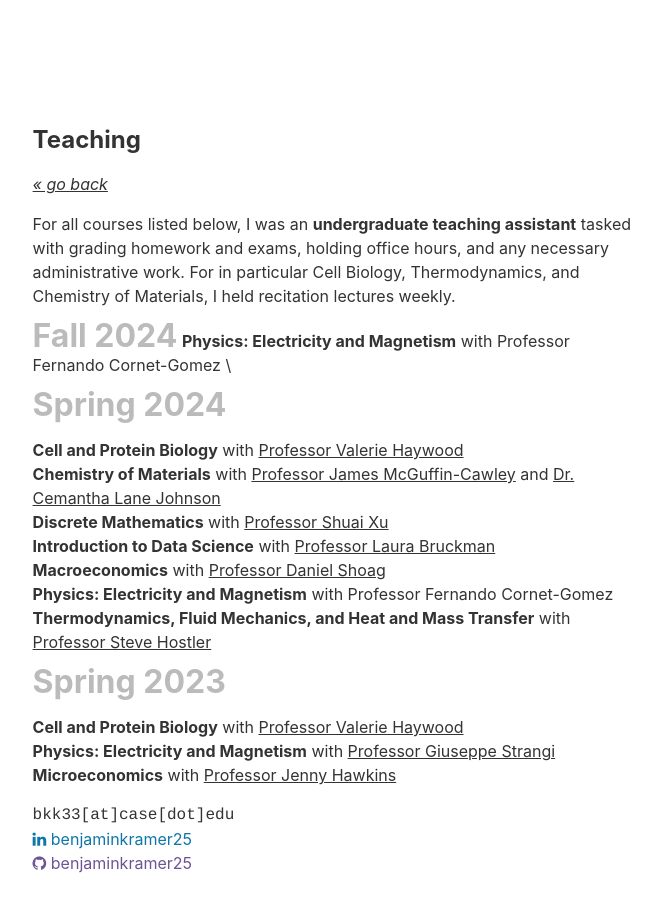
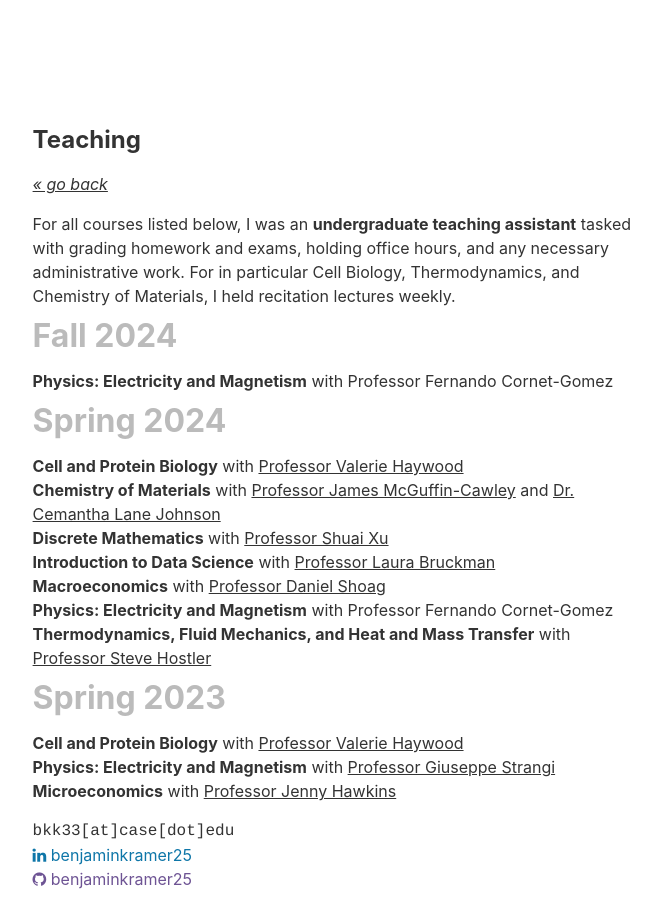
Before and after one commit to benjaminkramer64/benjaminkramer25.github.io, a Jekyll site: the page built from teaching.md, in a window 1280 px wide. Shown: the whole page, without its empty margins (313-974 px from the left). Built offline with Jekyll 4.4.1, drawn with Linux system fonts in a browser that asks for light colours.

```diff
--- a/teaching.md
+++ b/teaching.md
@@ -7,7 +7,8 @@ title: Teaching
 For all courses listed below, I was an **undergraduate teaching assistant** tasked with grading homework and exams, holding office hours, and any necessary administrative work. For in particular Cell Biology, Thermodynamics, and Chemistry of Materials, I held recitation lectures weekly.
 
 <span style="font-size:32px; font-weight: bold; color: #bbbbbb;">Fall 2024</span>
-**Physics: Electricity and Magnetism** with Professor Fernando Cornet-Gomez \
+
+**Physics: Electricity and Magnetism** with Professor Fernando Cornet-Gomez
 
 <span style="font-size:32px; font-weight: bold; color: #bbbbbb;">Spring 2024</span>
 
```
